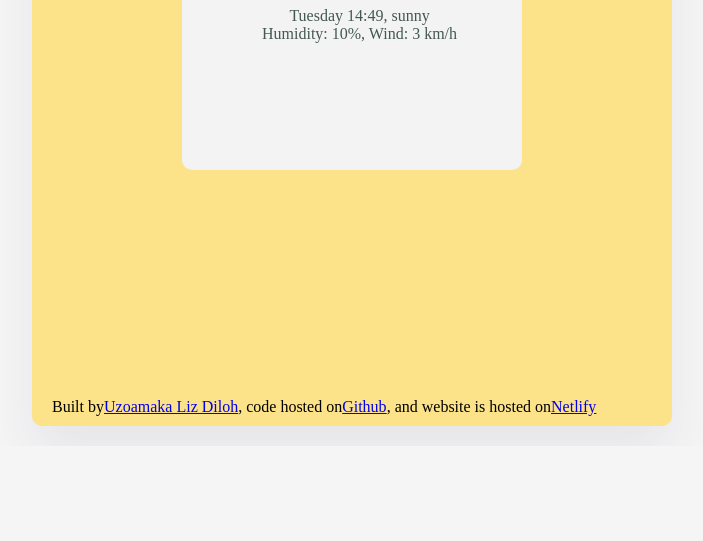
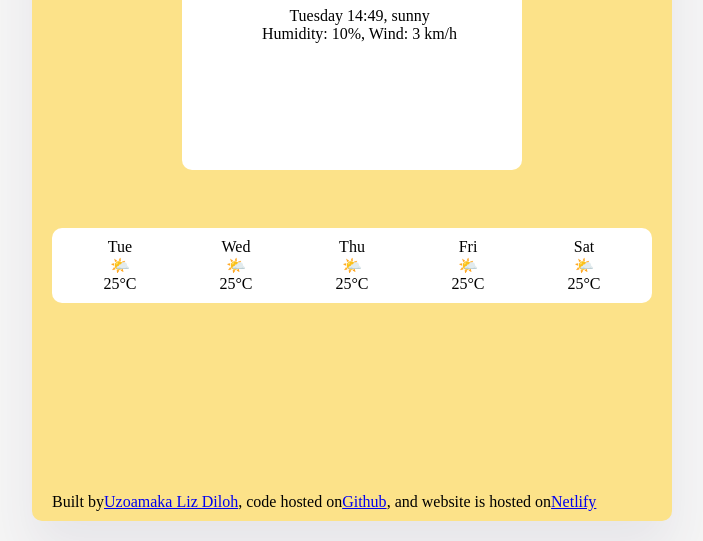
Before and after one commit to UzoamakaDiloh/Weather-project, a plain HTML site: page index.html in a window 1280 px wide. Shown: the part 450-991 px from the top of the page, without its empty margins (288-991 px from the left). Before the commit the page ends 896 px from the top, so only its background shows below. Drawn offline with Linux system fonts and the light colour scheme.

Commit message:
created a JS file and added some vanilla JS
Added vanilla JS for the search engine of the weather app.

```diff
--- a/index.html
+++ b/index.html
@@ -9,19 +9,20 @@
     <div class="weather-app">
       <h1>The African Weather Forecast🌍</h1>
       <header>
-        <form action="submit">
+        <form id="search-form">
           <input
             type="search"
             placeholder="Enter a city..."
             required
             class="search-bar"
+            id="search-bar"
           />
-          <input type="submit" value="search" />
+          <input type="submit" value="search" class="button" />
         </form>
       </header>
       <main>
         <div class="container">
-          <h2>Nairobi</h2>
+          <h2 id="city">Nairobi</h2>
           <div class="weather">
             Tuesday 14:49, sunny
             <br />Humidity: 10%, Wind: 3 km/h
@@ -34,7 +35,33 @@
         </div>
       </main>
       <br />
-
+      <div class="weather-container">
+        <div class="Tuesday">
+          <div>Tue</div>
+          <div>🌤️</div>
+          <div>25°C</div>
+        </div>
+        <div class="Wednesday">
+          <div>Wed</div>
+          <div>🌤️</div>
+          <div>25°C</div>
+        </div>
+        <div class="Thursday">
+          <div>Thu</div>
+          <div>🌤️</div>
+          <div>25°C</div>
+        </div>
+        <div class="Friday">
+          <div>Fri</div>
+          <div>🌤️</div>
+          <div>25°C</div>
+        </div>
+        <div class="Saturday">
+          <div>Sat</div>
+          <div>🌤️</div>
+          <div>25°C</div>
+        </div>
+      </div>
       <footer>
         Built by
         <a href="https://github.com/UzoamakaDiloh/" target="_blank"
@@ -52,4 +79,5 @@
     </div>
   </body>
   <link rel="stylesheet" href="src/style.css" />
+  <script src="src/index.js"></script>
 </html>
--- /dev/null
+++ b/src/index.js
@@ -0,0 +1,8 @@
+function handleSearchSubmit(event) {
+  event.preventDefault();
+  let searchInput = document.querySelector("#search-bar");
+  let cityElement = document.querySelector("#city");
+  cityElement.innerHTML = searchInput.value; // place the city element into the search bar in HTML
+}
+let searchFormElement = document.querySelector("#search-form");
+searchFormElement.addEventListener("submit", handleSearchSubmit);
--- a/src/style.css
+++ b/src/style.css
@@ -33,7 +33,7 @@ footer {
 }
 
 .description {
-  color: #012e1f;
+  color: black;
   display: flex;
   justify-content: center;
   position: relative;
@@ -43,7 +43,7 @@ footer {
 }
 
 .weather {
-  color: #435852;
+  color: black;
   font-weight: 100;
   display: flex;
   position: relative;
@@ -89,7 +89,7 @@ footer {
 }
 
 .container {
-  background-color: #f3f3f4;
+  background-color: white;
   margin: 20px auto;
   max-width: 300px;
   padding: 20px;
@@ -98,6 +98,21 @@ footer {
   padding-bottom: 200px;
 }
 
+.button:hover {
+  cursor: pointer;
+}
+
+.weather-container {
+  background-color: white;
+  padding: 10px 20px 10px 20px;
+
+  border-radius: 10px;
+  margin-top: 20px;
+  display: grid;
+  grid-template-columns: 2fr 2fr 2fr 2fr 2fr;
+  grid-gap: 20px;
+  text-align: center;
+}
 input {
   background-color: #531116;
   color: white;
```
